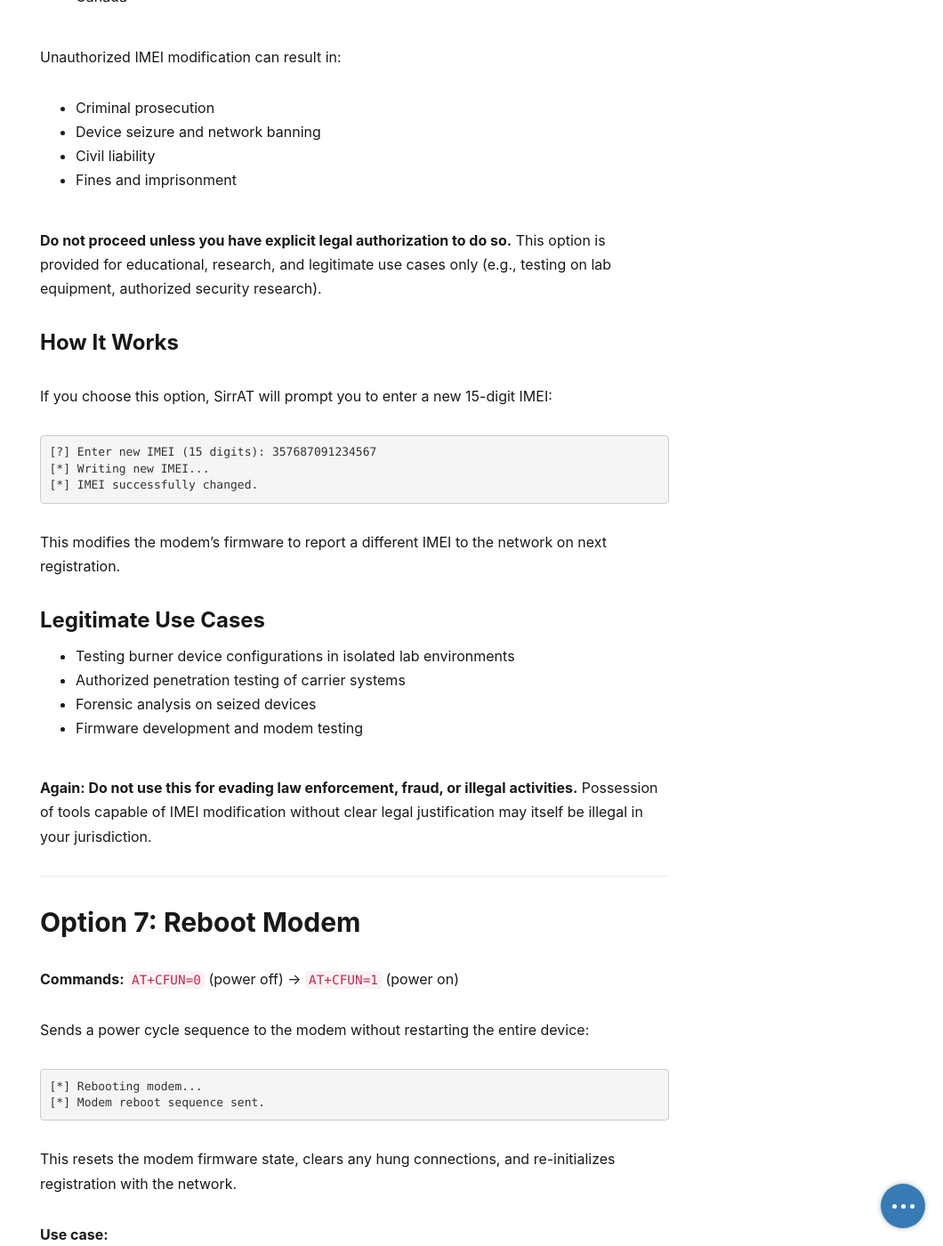
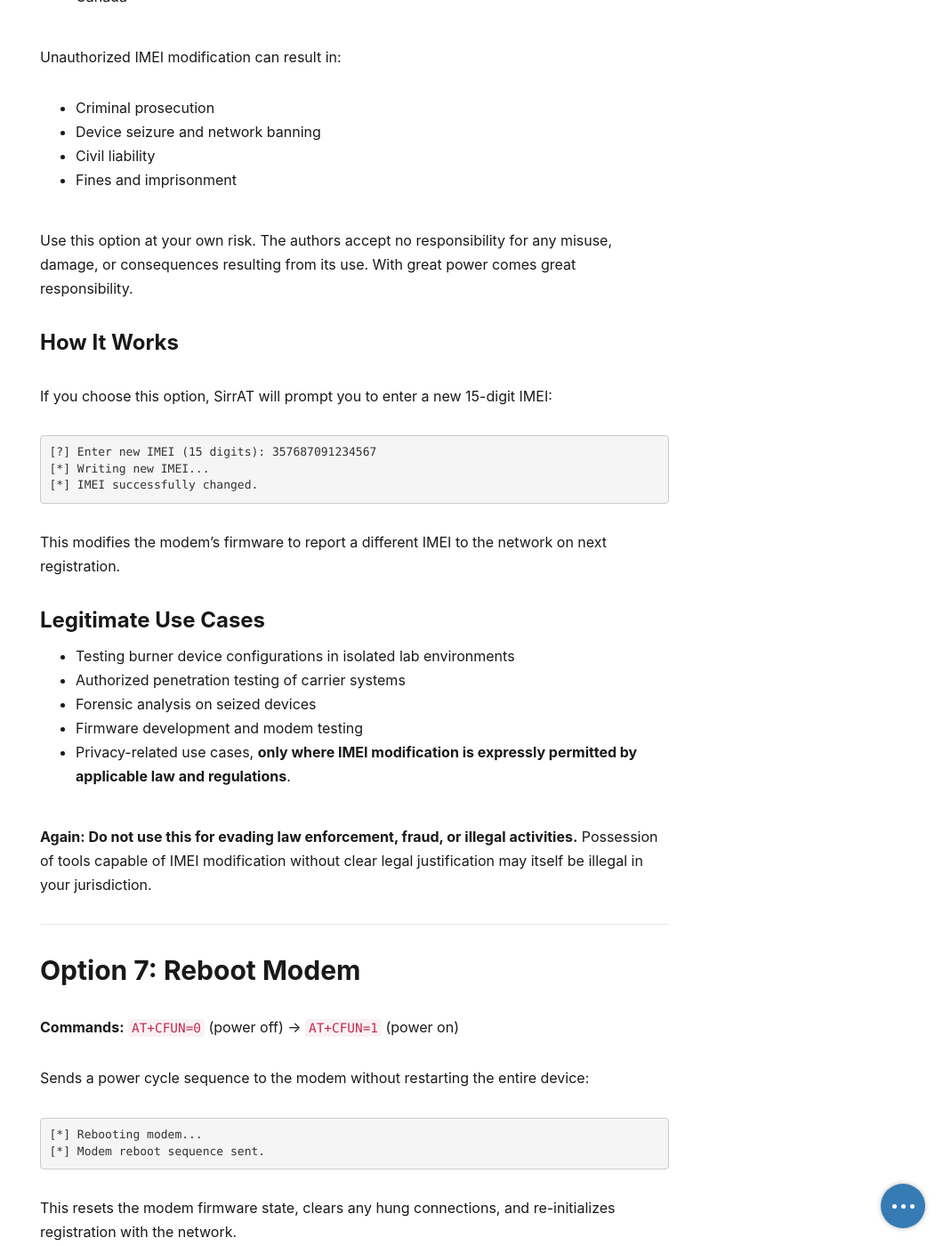
Before and after one commit to Sirr-OS/sirr-os.github.io, a Jekyll site: the page built from _posts/2026-1-30-SirrAT-and-modem.md, in a window 1280 px wide and 1400 px high, scrolled down 6274 px. Shown: the whole window at 89% size, without its empty margins (220-1280 px from the left). Built offline with Jekyll 4.4.1, drawn with Linux system fonts in a browser that asks for light colours; nearby versions of some CDN libraries; a script that is not in the unit is left out.

Commit message:
Update post

```diff
--- a/_posts/2026-1-30-SirrAT-and-modem.md
+++ b/_posts/2026-1-30-SirrAT-and-modem.md
@@ -223,7 +223,7 @@ Unauthorized IMEI modification can result in:
 - Civil liability
 - Fines and imprisonment
 
-**Do not proceed unless you have explicit legal authorization to do so.** This option is provided for educational, research, and legitimate use cases only (e.g., testing on lab equipment, authorized security research).
+Use this option at your own risk. The authors accept no responsibility for any misuse, damage, or consequences resulting from its use. With great power comes great responsibility.
 
 ### How It Works
 
@@ -243,6 +243,7 @@ This modifies the modem's firmware to report a different IMEI to the network on
 - Authorized penetration testing of carrier systems
 - Forensic analysis on seized devices
 - Firmware development and modem testing
+- Privacy-related use cases, **only where IMEI modification is expressly permitted by applicable law and regulations**.
 
 **Again: Do not use this for evading law enforcement, fraud, or illegal activities.** Possession of tools capable of IMEI modification without clear legal justification may itself be illegal in your jurisdiction.
 
```
